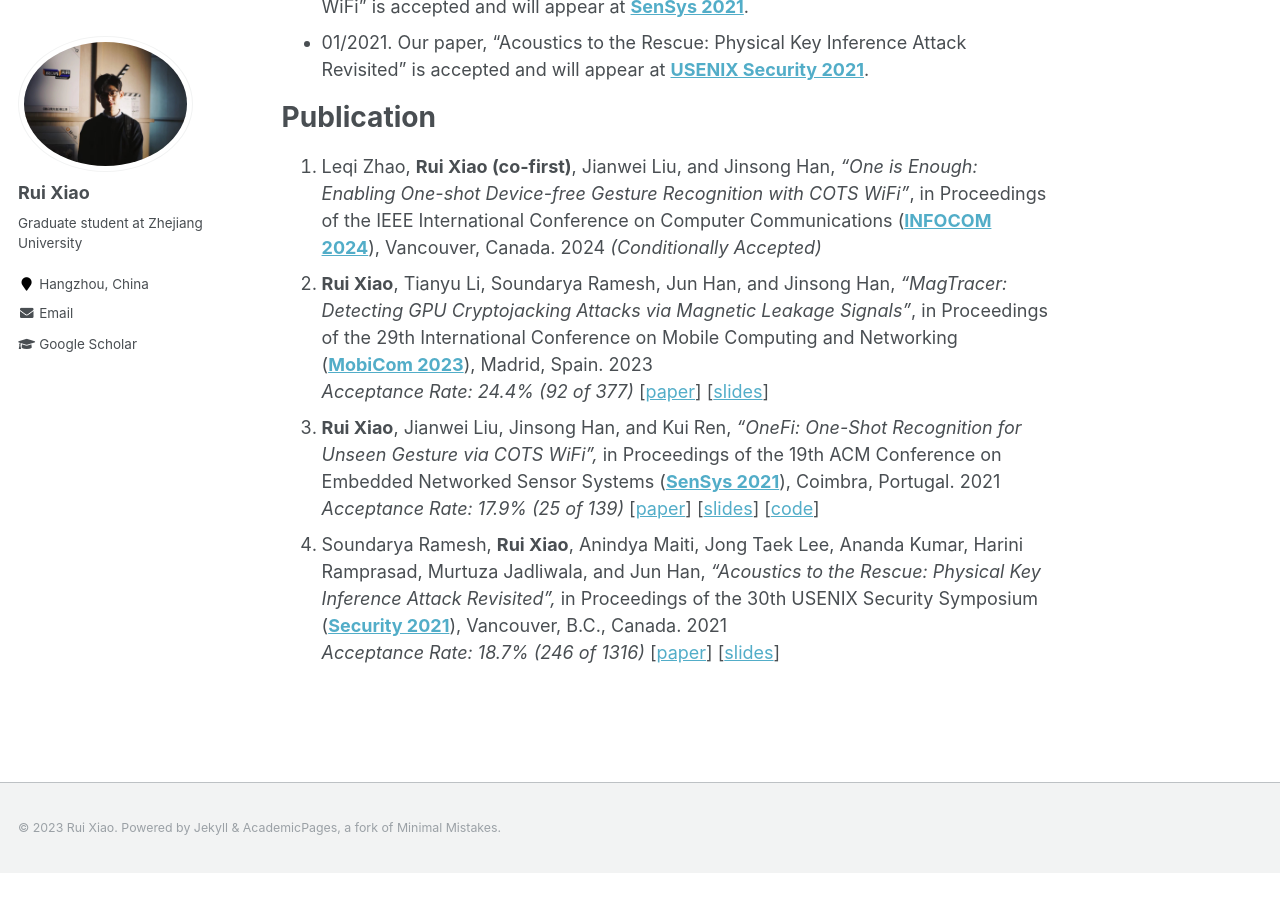
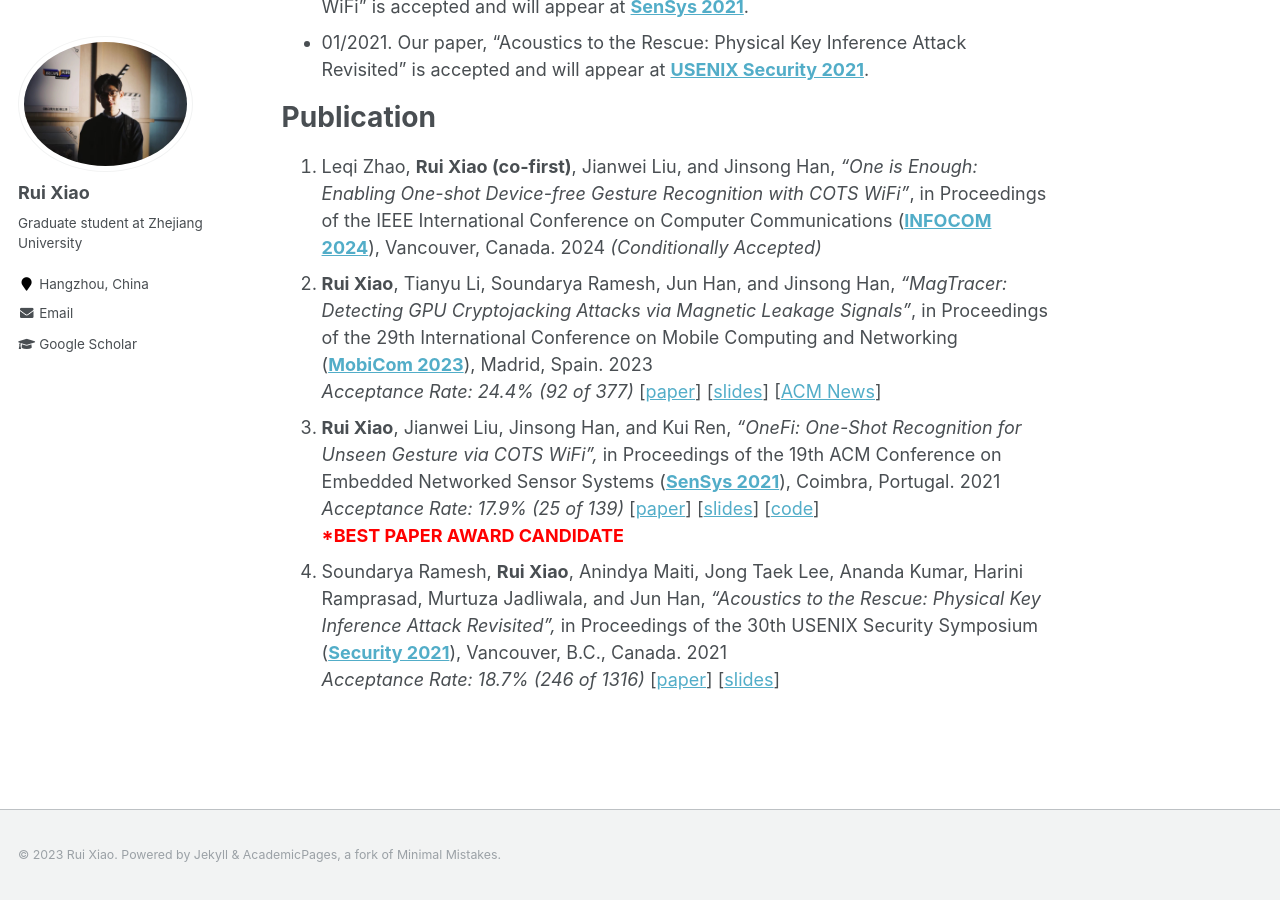
Before and after one commit to ruixiao24/ruixiao24.github.io, a Jekyll site: the page built from _pages/about.md, in a window 1280 px wide and 900 px high, scrolled down 546 px. Built offline with Jekyll 4.4.1, drawn with Linux system fonts in a browser that asks for light colours; before the commit the page ends 1419 px from its top, so only the background shows below that.

Commit message:
Update about.md

```diff
--- a/_pages/about.md
+++ b/_pages/about.md
@@ -23,9 +23,9 @@
 # Publication
 1. Leqi Zhao, **Rui Xiao (co-first)**, Jianwei Liu, and Jinsong Han, *"One is Enough: Enabling One-shot Device-free Gesture Recognition with COTS WiFi"*, in Proceedings of the IEEE International Conference on Computer Communications (**[INFOCOM 2024](https://infocom2024.ieee-infocom.org/)**), Vancouver, Canada. 2024 *(Conditionally Accepted)*
 1. **Rui Xiao**, Tianyu Li, Soundarya Ramesh, Jun Han, and Jinsong Han, *"MagTracer: Detecting GPU Cryptojacking Attacks via Magnetic Leakage Signals"*, in Proceedings of the 29th International Conference on Mobile Computing and Networking (**[MobiCom 2023](https://sigmobile.org/mobicom/2023/)**), Madrid, Spain. 2023
-    *Acceptance Rate: 24.4% (92 of 377)* [[paper](https://ruixiao24.github.io/files/magtracer-mobicom23.pdf)] [[slides](https://ruixiao24.github.io/files/MagTracer-mobicom23.pptx)]
+    *Acceptance Rate: 24.4% (92 of 377)* [[paper](https://ruixiao24.github.io/files/magtracer-mobicom23.pdf)] [[slides](https://ruixiao24.github.io/files/MagTracer-mobicom23.pptx)] [[ACM News](https://cacm.acm.org/news/278052-magnetic-sensors-pinpoint-gpu-cryptojacking-attacks/fulltext)]
 1. **Rui Xiao**, Jianwei Liu, Jinsong Han, and Kui Ren, *"OneFi: One-Shot Recognition for Unseen Gesture via COTS WiFi",* in Proceedings of the 19th ACM Conference on Embedded Networked Sensor Systems (**[SenSys 2021](https://sensys.acm.org/2021/)**), Coimbra, Portugal. 2021
     *Acceptance Rate: 17.9% (25 of 139)* [[paper](https://ruixiao24.github.io/files/rui_onefi.pdf)] [[slides](https://ruixiao24.github.io/files/onefi-sensys21.pptx)] [[code](https://github.com/ruixiao24/onefi)]
-1. Soundarya Ramesh, **Rui Xiao**, Anindya Maiti, Jong Taek Lee, Ananda Kumar, Harini Ramprasad, Murtuza Jadliwala, and Jun Han, *"Acoustics to the Rescue: Physical Key Inference Attack Revisited",* in Proceedings of the 30th USENIX Security Symposium
-       (**[Security 2021](https://www.usenix.org/conference/usenixsecurity21)**), Vancouver, B.C., Canada. 2021
+    <span style="color:red"> ***BEST PAPER AWARD CANDIDATE**</span>
+1. Soundarya Ramesh, **Rui Xiao**, Anindya Maiti, Jong Taek Lee, Ananda Kumar, Harini Ramprasad, Murtuza Jadliwala, and Jun Han, *"Acoustics to the Rescue: Physical Key Inference Attack Revisited",* in Proceedings of the 30th USENIX Security Symposium (**[Security 2021](https://www.usenix.org/conference/usenixsecurity21)**), Vancouver, B.C., Canada. 2021
     *Acceptance Rate: 18.7% (246 of 1316)* [[paper](https://www.usenix.org/system/files/sec21fall-ramesh.pdf)] [[slides](https://www.usenix.org/system/files/sec21_slides_ramesh.pdf)]
```
